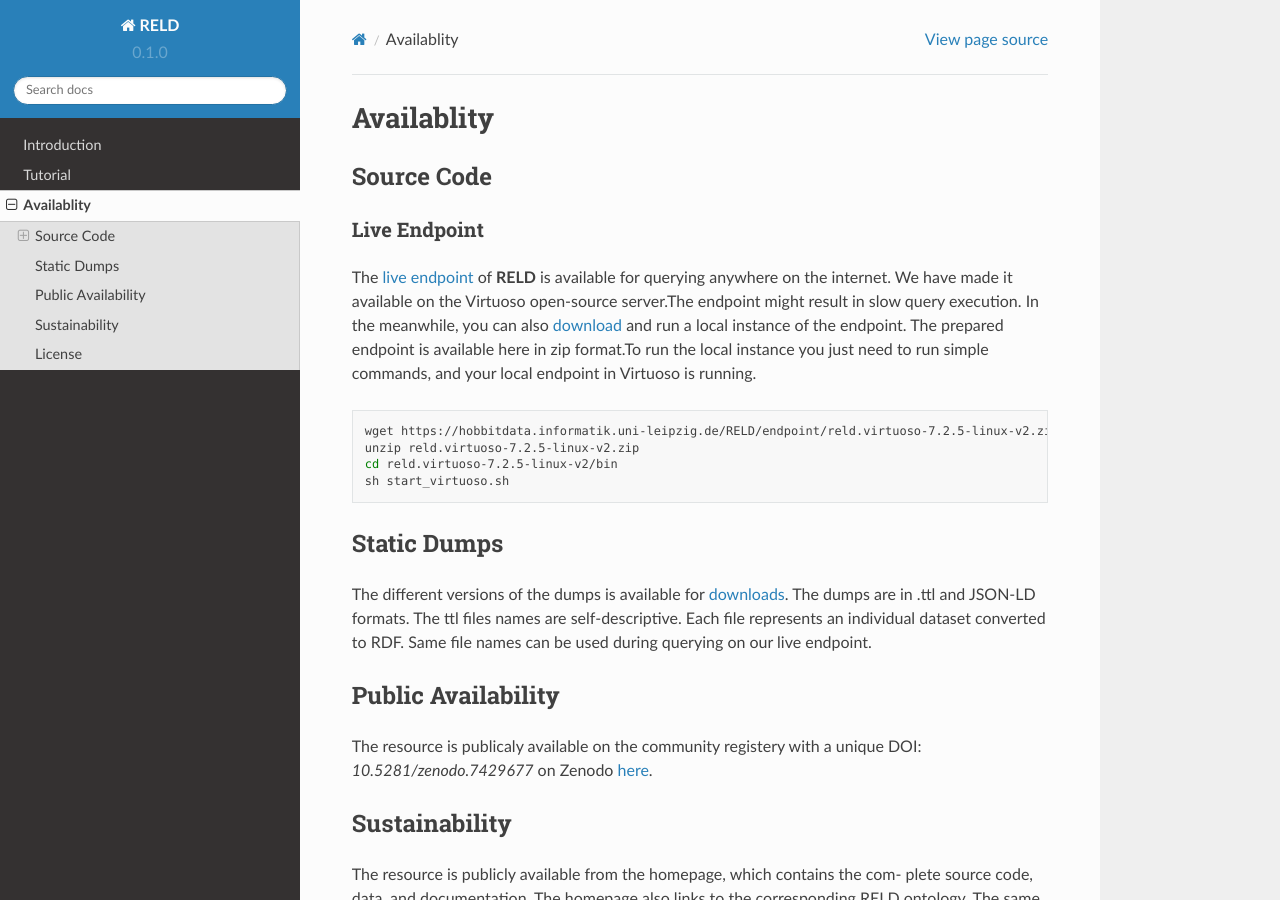
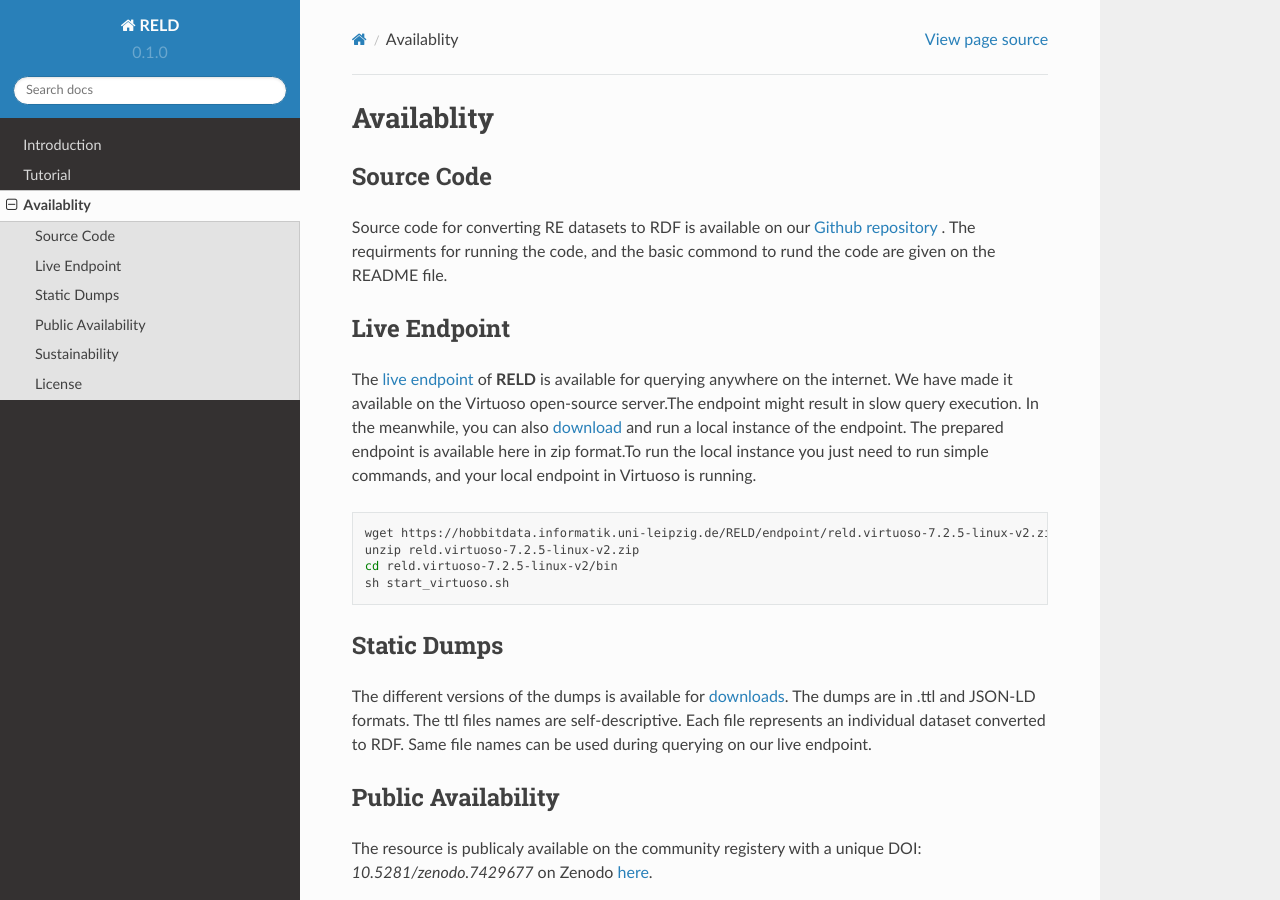
Before and after one commit to manzoorali29/reld_tutorial, a Sphinx documentation site: the page built from docs/source/availablity.rst, in a window 1280 px wide and 900 px high. Built offline with Sphinx 7.4.7 and the Read the Docs theme 2.0.0, drawn with Linux system fonts in a browser that asks for light colours.

Commit message:
completed

```diff
--- a/docs/source/availablity.rst
+++ b/docs/source/availablity.rst
@@ -5,11 +5,12 @@
 
 Source Code
 -----------
-
+Source code for converting RE datasets to RDF is available on our `Github repository <https://github.com/dice-group/RELD>`_ .
+The requirments for running the code, and the basic commond to rund the code are given on the README file.
 
 
 Live Endpoint
-=============
+-------------
 
 The `live endpoint <http://reld.cs.upb.de:8890/sparql>`_ of **RELD** is available for querying anywhere on the internet.
 We have made it available on the Virtuoso open-source server.The endpoint might result in slow query execution.
```
